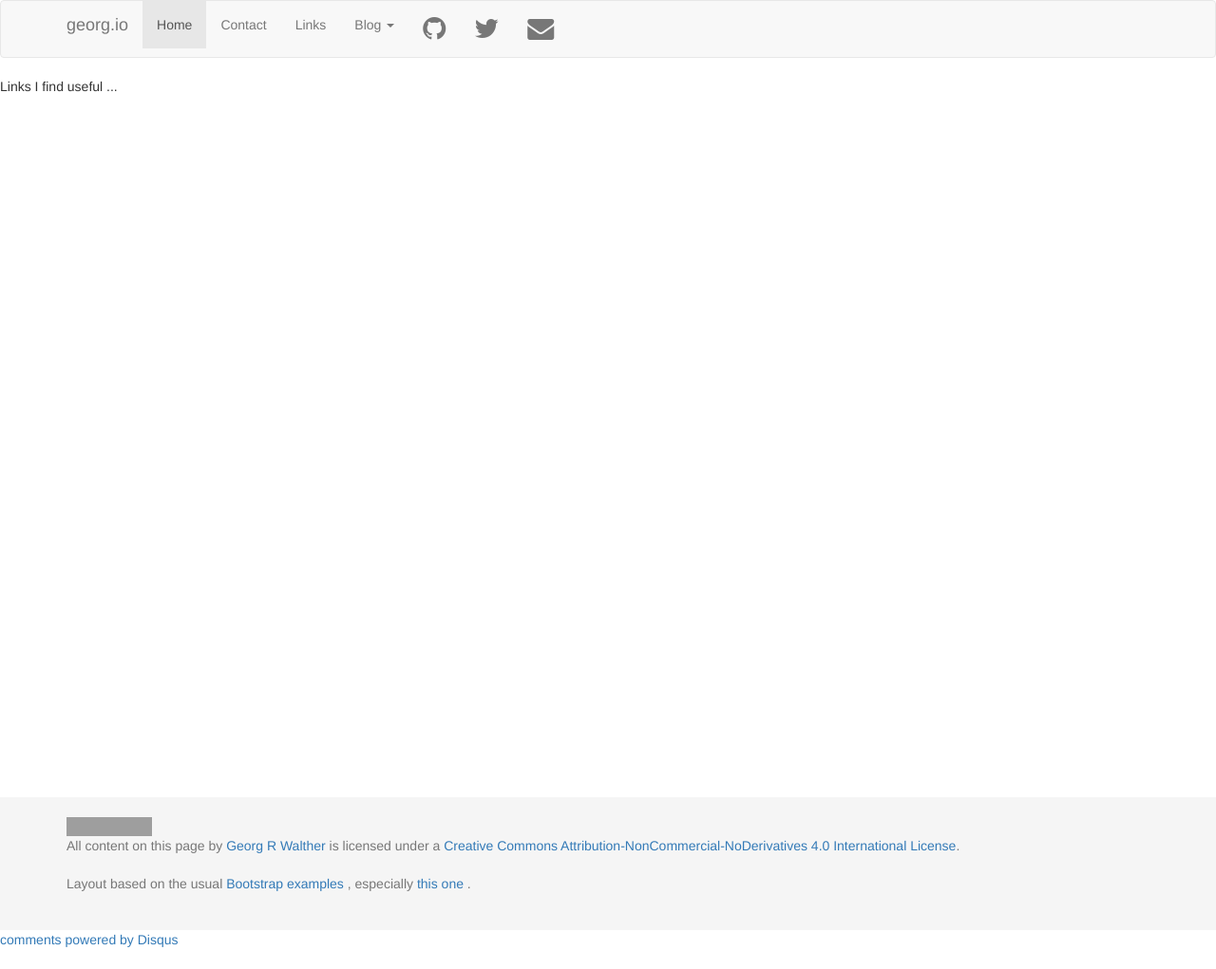
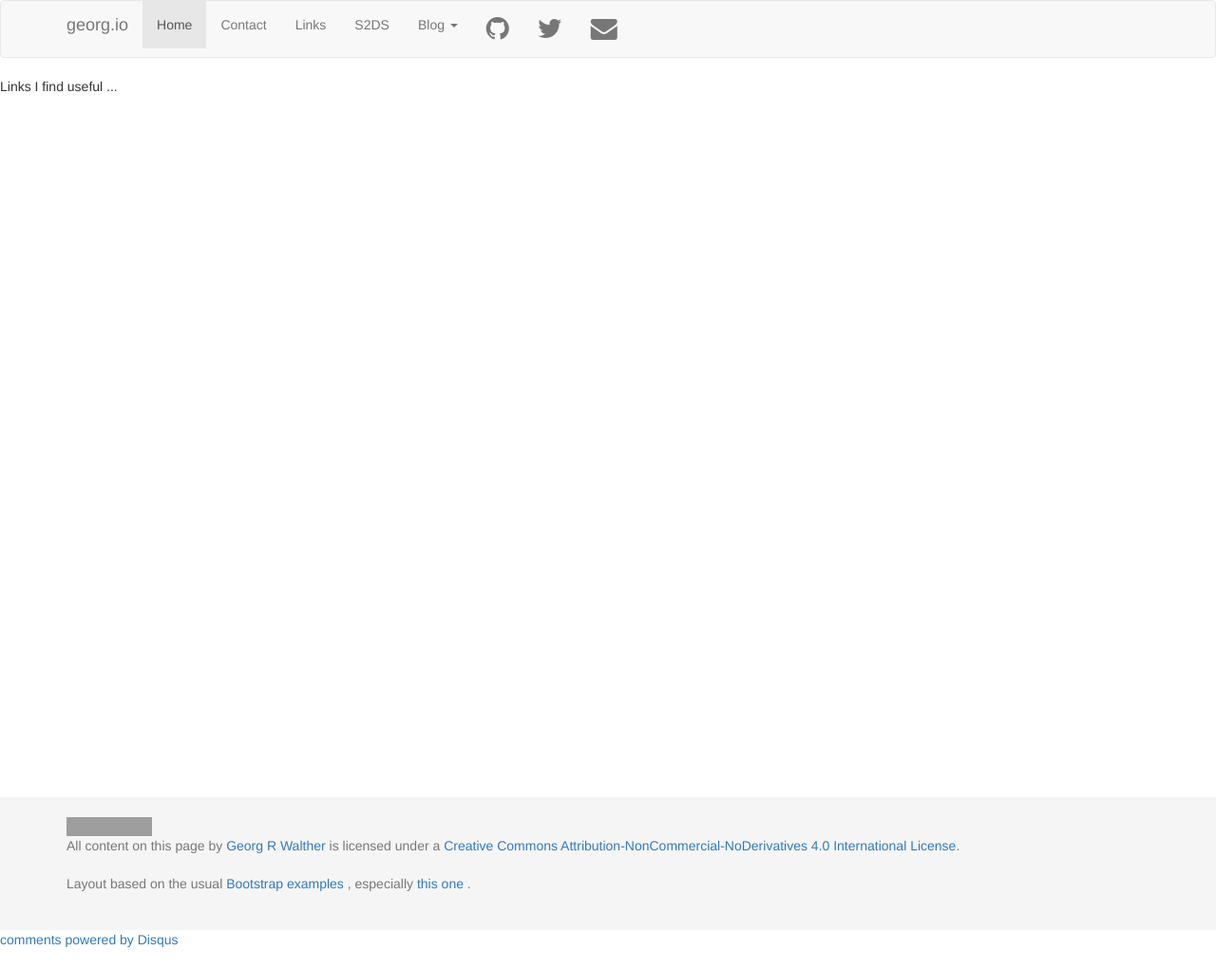
Before and after one commit to waltherg/backup.waltherg.github.io, a Jekyll site: the page built from links.html, in a window 1280 px wide. Shown: the whole page at 95% size. Built offline with Jekyll 4.4.1, drawn with Linux system fonts in a browser that asks for light colours; nearby versions of some CDN libraries; comment, search, counter and statistics services are not loaded; grey boxes are pictures that could not be loaded.

Commit message:
add link to S2DS summaries

```diff
--- a/_includes/header.html
+++ b/_includes/header.html
@@ -14,6 +14,7 @@
               <li class="active"><a href="/">Home</a></li>
               <li><a href="/contact">Contact</a></li>
               <li><a href="/links">Links</a></li>
+              <li><a href="/s2ds">S2DS</a></li>
               <li class="dropdown">
                 <a href="#" class="dropdown-toggle" data-toggle="dropdown">Blog <b class="caret"></b></a>
                 <ul class="dropdown-menu">
```
